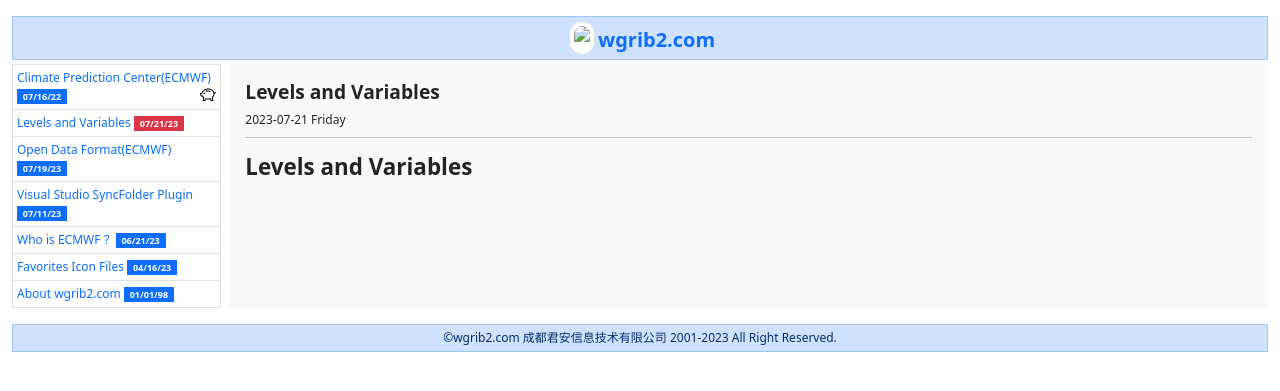
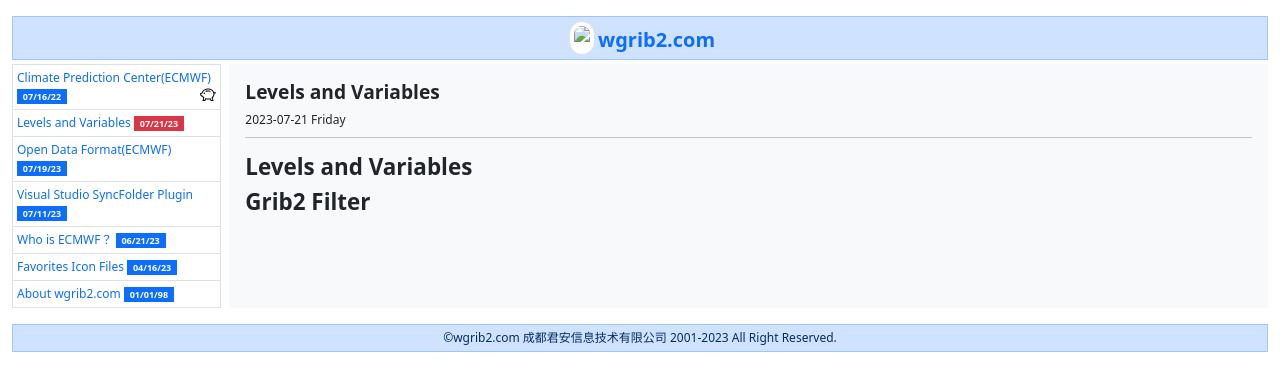
Before and after one commit to helloyuzz/wgrib2.com, a Jekyll site: the page built from _posts/2023-07-21-Levels and Variables.md, in a window 1280 px wide. Shown: the top 391 px of the page. Built offline with Jekyll 4.4.1, drawn with Linux system fonts in a browser that asks for light colours.

Commit message:
Update 2023-07-21-Levels and Variables.md

```diff
--- a/_posts/2023-07-21-Levels and Variables.md
+++ b/_posts/2023-07-21-Levels and Variables.md
@@ -5,3 +5,5 @@ fixtop: false
 ---
 
 ## Levels and Variables
+
+## Grib2 Filter
```
